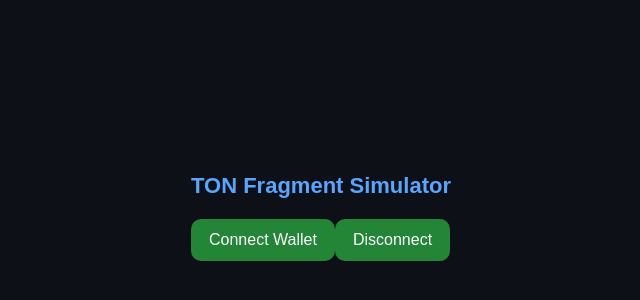
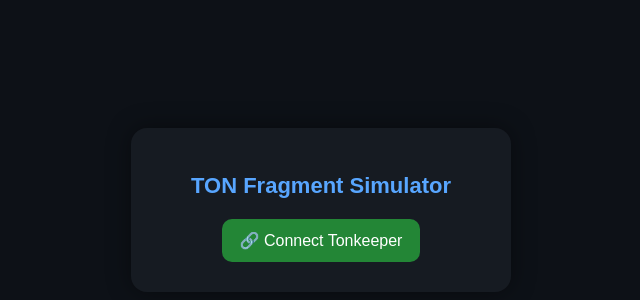
Before and after one commit to termuxethicalhackingbd-web/ton-fragment-simulator, a React (Vite) app: page / in a window 1280 px wide. Shown: the part 190-490 px from the top of the page, without its empty margins (319-959 px from the left). Built offline with nearby package versions, Linux system fonts and the light colour scheme; what @tonconnect/ui would draw is missing.

Commit message:
Update App.jsx

```diff
--- a/src/App.jsx
+++ b/src/App.jsx
@@ -1,12 +1,42 @@
-import React from "react";
+import React, { useState } from "react";
 import { connectWallet, disconnectWallet } from "../tonconnect";
+import "./App.css";
 
 function App() {
+  const [walletAddress, setWalletAddress] = useState(null);
+
+  const handleConnect = async () => {
+    try {
+      const wallet = await connectWallet();
+      if (wallet && wallet.account && wallet.account.address) {
+        setWalletAddress(wallet.account.address);
+      }
+    } catch (error) {
+      console.error("Wallet connect error:", error);
+      alert("❌ Failed to connect wallet.");
+    }
+  };
+
+  const handleDisconnect = async () => {
+    await disconnectWallet();
+    setWalletAddress(null);
+  };
+
   return (
-    <div className="app">
+    <div className="container">
       <h1>TON Fragment Simulator</h1>
-      <button onClick={connectWallet}>Connect Wallet</button>
-      <button onClick={disconnectWallet}>Disconnect</button>
+
+      {!walletAddress ? (
+        <button onClick={handleConnect}>🔗 Connect Tonkeeper</button>
+      ) : (
+        <>
+          <p>✅ Connected Wallet:</p>
+          <div className="wallet-info">{walletAddress}</div>
+          <button onClick={handleDisconnect} style={{ marginTop: "12px", background: "#d73a49" }}>
+            🔌 Disconnect
+          </button>
+        </>
+      )}
     </div>
   );
 }
```
